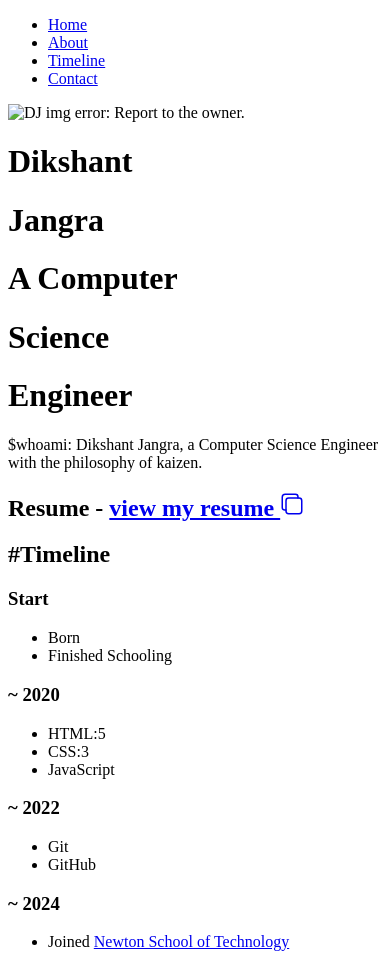
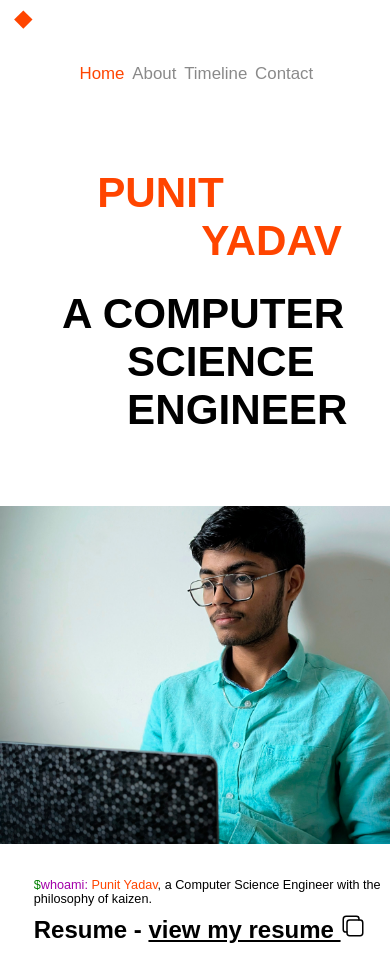
Before and after one commit to PunitYadavRao/PunitYadav, a plain HTML site: page index.html in a window 390 px wide. Shown: the top 954 px of the page. Drawn offline with nearby package versions, Linux system fonts and the light colour scheme.

Commit message:
Website Ready

```diff
--- a/index.html
+++ b/index.html
@@ -3,7 +3,7 @@
 <head>
     <meta charset="UTF-8">
     <meta name="viewport" content="width=device-width, initial-scale=1.0">
-    <title>Dikshant Jangra</title>
+    <title>Punit Yadav</title>
     <link rel="stylesheet" href="style.css">
 </head>
 <body>
@@ -20,15 +20,15 @@
                 </div>
         </div>
         <div class="right">
-            <img src="../assets/DJ.jpg" alt="DJ img error: Report to the owner. ">
+            <img src="../Assets/PXL_20241107_105521669.MP~2.jpg" alt="Punit img error: Report to the owner. ">
 
             <!-- Making Image over image animation: For later - Same as I did in FranceCSO -->
             <!-- <img src="../assets/AnDJ.jpeg" alt="DJ img error: Report to the owner.">
             <img src="" alt="DJ img error: Report to the owner."> -->
         </div>
         <div class="middle">
-            <h1>Dikshant</h1>
-            <h1>Jangra</h1>
+            <h1>Punit</h1>
+            <h1>Yadav</h1>
             <h1>A Computer</h1>
             <h1>Science</h1>
             <h1>Engineer</h1>
@@ -39,7 +39,7 @@
 
     <div id="about">
         <div class="bottom">
-            <p><span class="dollor">$</span><span class="pink">whoami: </span> <span class="Naruto">Dikshant Jangra</span>, a Computer Science Engineer with the philosophy of kaizen.</p>
+            <p><span class="dollor">$</span><span class="pink">whoami: </span> <span class="Naruto">Punit Yadav</span>, a Computer Science Engineer with the philosophy of kaizen.</p>
         </div>
 
         <h2>Resume - <a href="https://www.canva.com/design/DAGADRQ85BY/_1ptQh7CjsCydu4C_rJE3Q/view?utm_content=DAGADRQ85BY&utm_campaign=designshare&utm_medium=link&utm_source=editor" target="_blank" rel="noopener noreferrer">view my resume <ion-icon name="copy-outline"></ion-icon></a></h2>
@@ -61,9 +61,7 @@
             <div class="year">
                 <h3>~ 2020</h3>
                 <ul>
-                    <li>HTML:5</li>
-                    <li>CSS:3</li>
-                    <li>JavaScript</li>
+                    <li>C Language</li>
                 </ul>
                 <h3>~ 2022</h3>
             </div>
@@ -95,8 +93,8 @@
     <footer>
         <div id="contact">
             <ul class="social-media">
-                <li><a href="https://github.com/dikshantjangra" target="_blank"><ion-icon name="logo-github"></ion-icon></a></li>
-                <li><a href="https://www.linkedin.com/in/dikshantjangra/" target="_blank"><ion-icon name="logo-linkedin"></ion-icon></a></li>
+                <li><a href="https://github.com/PunitYadavRao" target="_blank"><ion-icon name="logo-github"></ion-icon></a></li>
+                <li><a href="https://www.linkedin.com/in/PunitYadavRao/" target="_blank"><ion-icon name="logo-linkedin"></ion-icon></a></li>
                 <li><a href="https://www.youtube.com/@GitHub/featured" target="_blank"><ion-icon name="logo-youtube"></ion-icon></a></li>
             </ul>
         </div>
@@ -107,7 +105,7 @@
             <li><a href="#contact">Contact</a></li>
         </ul>
 
-        <p>Dikshant Jangra</p>
+        <p>Punit Yadav</p>
     </footer>
 
     <script src="https://cdnjs.cloudflare.com/ajax/libs/gsap/3.12.5/gsap.min.js" integrity="sha512-7eHRwcbYkK4d9g/6tD/mhkf++eoTHwpNM9woBxtPUBWm67zeAfFC+HrdoE2GanKeocly/VxeLvIqwvCdk7qScg==" crossorigin="anonymous" referrerpolicy="no-referrer"></script>
--- a/style.css
+++ b/style.css
@@ -0,0 +1,432 @@
+*{
+    margin: 0;
+    padding: 0;
+}
+html, body{
+    height: 100%;
+    width: 100%;
+    font-family: sans-serif;
+}
+main{
+    height: 100%;
+    width: 100%;
+    display: grid;
+    grid-template-columns: 60% 40%;
+    grid-template-rows: 30% 50% 20%;
+}
+
+
+/* TOP WING */
+.top{
+    /* background: #fff; */
+    padding: 2vw 1vw 0 4vw;
+    height: 100%;
+    display: grid;
+    grid-template-columns: 70% 30%;
+    grid-template-rows: 100%;
+}
+.top .topLeft{
+    height: 1vw;
+    width: 1vw;
+    rotate: 45deg;
+    animation: diamond 1.5s;
+    animation-fill-mode:forwards;
+}
+
+@keyframes diamond {
+    from{
+        transform: rotate(0deg);
+        background: #fff;
+    }
+    to{
+        transform: rotate(360deg);
+        background: orangered;
+    }
+}
+.top .topRight{
+    justify-self: flex-end;
+    overflow: hidden;
+}
+.top .topRight li{
+    padding: 0.1vw;
+    list-style: none;
+    text-align: right;
+    font-size: 1.3vmax;
+}
+.top .topRight a{
+    text-decoration: none;
+    color: #00000076;
+    /* animation: nav 1.5s; */
+    /* animation-fill-mode: forwards; */
+}
+
+/* Desired animation output not acheived */
+/* @keyframes nav {
+    from{
+    margin-right: -10vw;
+    }
+    to{
+    margin-right: 0vw;
+    }
+} */
+
+.top .topRight .active{
+    color: orangered;
+}
+/* TOP WING ends */
+
+
+
+/* RIGHT WING */
+.right{
+    /* background: red; */
+    grid-column: 2;
+    grid-row: 1 / 4;
+    align-self: center;
+    justify-self: center;
+    width: 100%;
+    height: 100%;
+    overflow: hidden;
+}
+.right img{
+    height: 100%;
+    width: 100%;
+    object-fit: cover;
+    object-position: right bottom;
+    /* border-radius: 8px; */
+}
+
+/* RIGHT WING ends */
+
+
+/* MIDDLE WING */
+.middle{
+    padding-left: 5vw;
+}
+.middle h1{
+    font-size: 4.4vw;
+    text-transform: uppercase;
+}
+.middle :nth-child(1){
+    padding-left: 9vw;
+    color:orangered;
+    animation: D 1.5s;
+    animation-fill-mode:forwards;
+}
+@keyframes D {
+    from{
+        padding-left: 0;
+    }
+    to{
+        padding-left: 9vw;
+    }
+}
+
+
+.middle :nth-child(2){
+    padding-left: 20vw;
+    margin-bottom: 1.5vw;
+    color: orangered;
+    animation: J 1.5s;
+    animation-fill-mode: forwards;
+}
+
+@keyframes J {
+    from{
+        padding-left: 10vw;
+    }
+    to{
+        padding-left: 20.2vw;
+    }
+}
+
+.middle :nth-child(3){
+    animation: Ac 1.5s forwards;
+}
+@keyframes Ac {
+    from{
+        margin-left: -20vw;
+    }
+    to{
+        margin-left: 0vw;
+    }
+    }
+
+.middle :nth-child(4){
+    /* padding-left: 16vw; */
+    animation: S 1.5s forwards;
+}
+@keyframes S {
+    from{
+        margin-left: -16vw;
+    }
+    to{
+        margin-left: 16vw;
+    }
+}
+
+.middle :nth-child(5){
+    /* padding-left: 23.5vw; */
+    animation: E 1.5s forwards;
+}
+@keyframes E {
+    from{
+        margin-left: -23.5vw;
+    }
+    to{
+        margin-left: 23.5vw;
+    }
+}
+/* MIDDLE WING ends */
+
+
+
+/* BOTTOM  WING */
+.bottom{
+    padding: 4vmax 0 1vmax 4vmax;
+    align-self: flex-end;
+}
+.bottom p{
+    font-size: 2vw;
+}
+.bottom .dollor{
+    color: green;
+}
+.bottom .pink{
+    color: rgb(162, 0, 168);
+}
+.bottom .Naruto{
+    color: orangered;
+}
+/* BOTTOM WIND ends */
+
+
+/* ABOUT Section */
+
+#about h2{
+    padding-left: 4vmax;
+}
+#about a{
+    color: #000;
+}
+
+/* TIMELINE Starts */
+#timeline{
+    padding: 5vmax 4vmax;
+}
+#timeline h2{
+    font-size: 3vmax;
+}
+#timeline .timelineBorder{
+    height: 50vmax;
+    margin-left: 2.5vmax;
+    border-left: 2px solid #000;
+}
+#timeline .timelineBorder h3{
+    margin: 2vmax 0;
+    color: orangered;
+}
+#timeline .timelineBorder .year{
+    font-size: 1.6vmax;
+    padding-left: 2.5vmax;
+    margin-top: 2vmax;
+}
+#timeline .timelineBorder .year li{
+    padding-left: 2vmax;
+    list-style: none;
+}
+
+/* TIMELINE ends */
+
+
+/* FOOTER */
+
+footer{
+    position: relative;
+    background: #fff;
+    width: 100%;
+    min-height: 100px;
+    display: flex;
+    align-items: center;
+    justify-content: center;
+    flex-direction: column;
+  }
+  footer .social-media, .menu{
+    position: relative;
+    display: flex;
+    flex-wrap: wrap;
+    align-items: center;
+    justify-content: center;
+    margin: 10px 0px;
+  }
+  footer .social-media li, .menu li{
+    list-style: none;
+  }
+  ion-icon {
+    color: #000;
+  }
+  footer .social-media li a{
+    font-size: 2vw;
+    color: #000;
+    display: inline-block;
+    transition: 0.5s;
+    margin: 0px 10px;
+  }
+  footer .social-media li a:hover{
+    transform: translateY(-10px);
+  }
+
+  footer .menu li a{
+    font-size: 1vmax;
+    color: #000;
+    display: inline-block;
+    opacity: 0.75;
+    margin: 0px 0.8vmax;
+    text-decoration: none;
+  }
+  footer .menu li a:hover{
+    opacity: 1;
+  }
+  footer p{
+    font-size: 1vmax;
+    color: #000;
+    font-weight: 800;
+    margin: 0.5vmax 0px;
+  }
+  /* FOOTER ends */
+
+
+
+
+
+
+
+
+
+/* RESPONSIVE DESIGN */
+@media (max-width:700px) {
+    main{
+        grid-template-columns: 100%;
+        grid-template-rows: 10% 40% 10% 40%;
+    }
+
+    /* TOP  WING RESPONSIVE*/
+    .top{
+        padding: 1.5vh 1vh 0 2vh;
+        grid-template-columns: 10% 90%;
+        grid-template-rows: 100%;
+    }
+    .top .topLeft{
+        height: 1.5vh;
+        width: 1.5vh;
+    }
+
+    .top .topRight li{
+        padding: 0.2vh;
+        font-size: 2vh;
+        text-align: center;
+        display: inline;
+    }
+    .top .topRight{
+        justify-self: center;
+        padding-right: 5vh;
+        margin-top: 6vh;
+    }
+    /* TOP WING  RESPONSIVE ends */
+
+
+    /* RIGHT WING responsive */
+    .right{
+        grid-column: 1;
+        grid-row: 4;
+    }
+    .right img{
+        object-position: 40% 40%;
+    }
+    /* RIGHT WING responsive done! */
+
+
+    /* MIDDLE WING responsive */
+    .middle{
+        margin-top: 10vh;
+        justify-self: center;
+    }
+    .middle h1{
+        font-size: 5vh;
+    }
+    .middle :nth-child(1){
+        padding-left: 2vh;
+    }
+    .middle :nth-child(2){
+        padding-left: 14.5vh;
+        margin-bottom: 3vh;
+    }
+    .middle :nth-child(3){
+        text-align: left;
+    }
+    .middle :nth-child(4){
+        padding-left: 7.5vh;
+        text-align: left;
+    }
+    .middle :nth-child(5){
+        padding-left: 7.5vh;
+    }
+
+    @keyframes J {
+        from{
+            padding-left: 10vw;
+        }
+        to{
+            padding-left: 16.5vh;
+        }
+    }
+
+    @keyframes Ac {
+        from{
+            margin-left: -10vh;
+        }
+        to{
+            margin-left: 0vh;
+        }
+        }
+
+        @keyframes S {
+            from{
+                margin-left: -16vw;
+            }
+            to{
+                margin-left: 0.2vh;
+            }
+        }
+
+        @keyframes E {
+            from{
+                margin-left: -23.5vw;
+            }
+            to{
+                margin-left: 0.2vh;
+            }
+        }
+    /* MIDDLE  WING responsive done! */
+
+    /* BOTTOM  WING responsive */
+    .bottom{
+        grid-row: 3;
+    }
+    .bottom p{
+        font-size: 1.5vh
+    }
+    /* BOTTOM WING  responsive done! */
+
+
+    footer .social-media li a{
+        font-size: 3vh;
+      }
+
+      footer .menu li a{
+        font-size: 2vh;
+      }
+      footer p{
+        font-size: 1vh;
+      }
+}
```
Also changed, not shown: Assets/PXL_20241107_105521669.MP~2.jpg (added).
